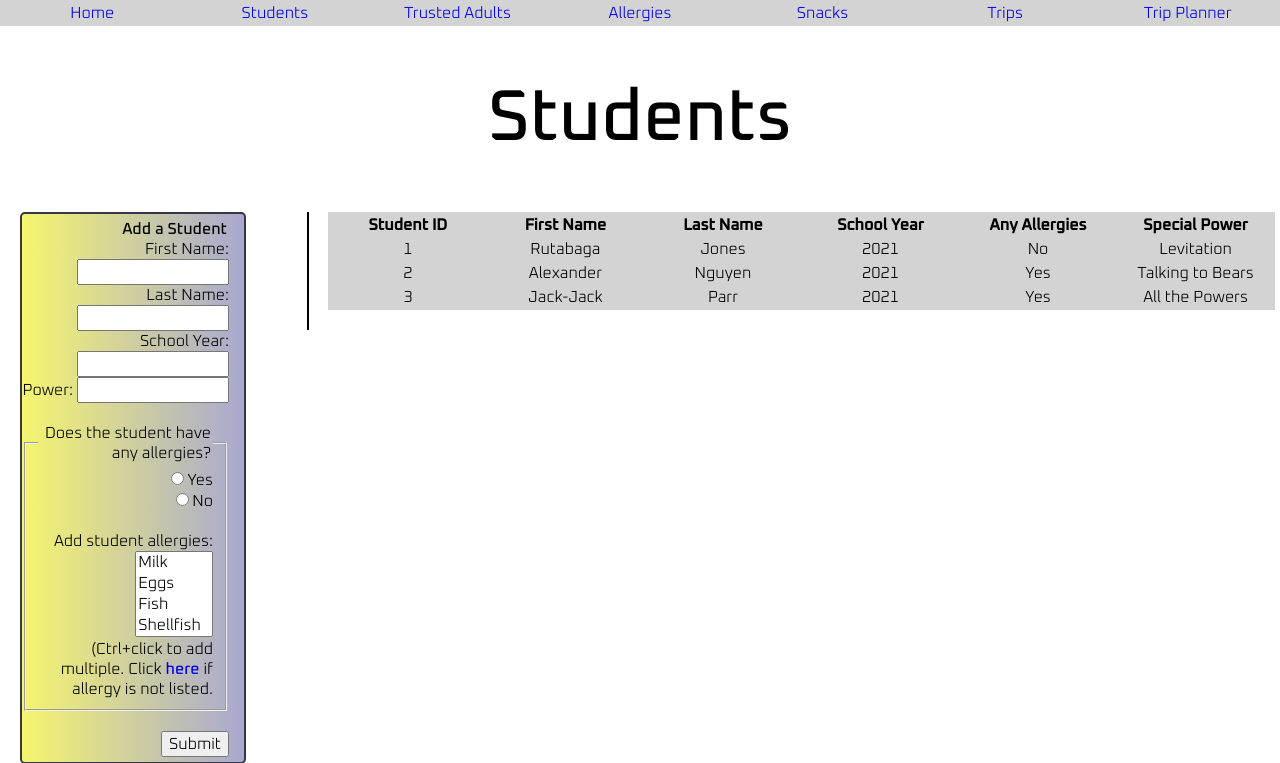
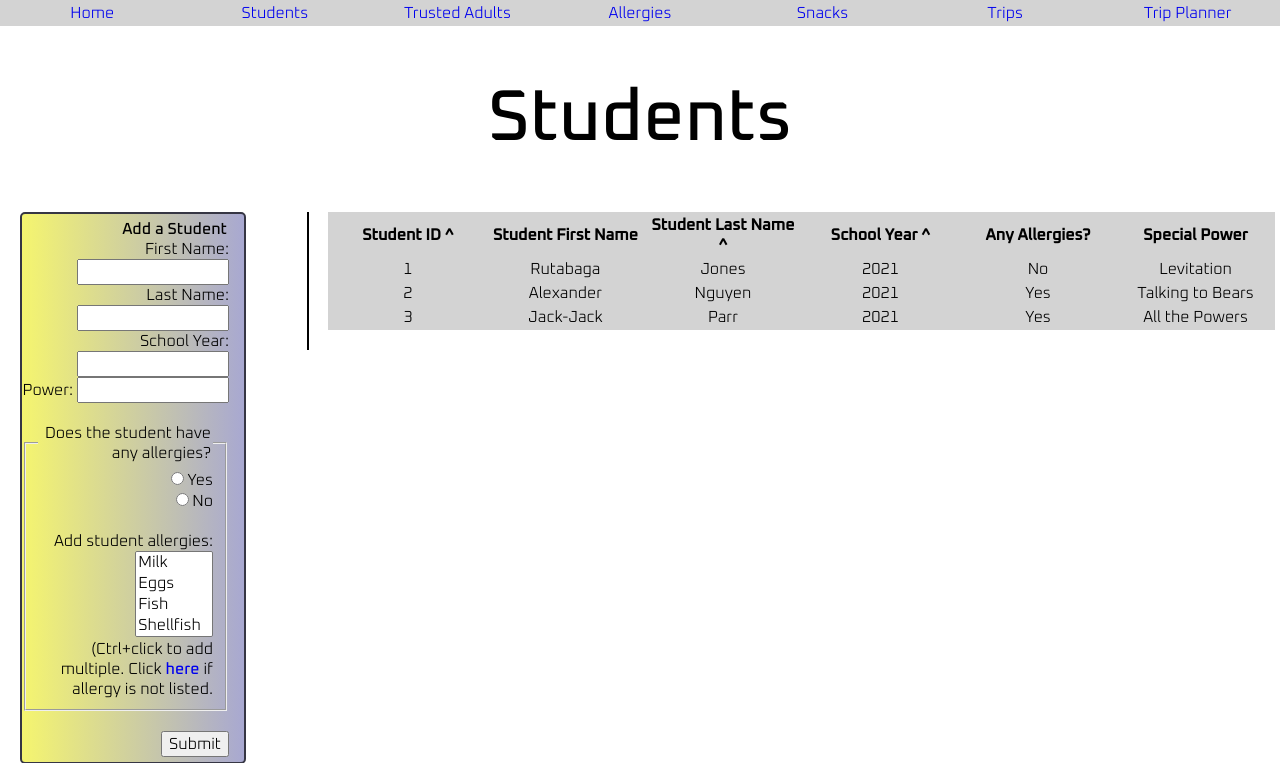
Before and after one commit to jessa9000/fieldtrip-planner, a Flask app: page /Students in a window 1280 px wide. Shown: the top 763 px of the page. Run offline with Flask 2, Linux system fonts and the light colour scheme; data comes from the database, SQL or seed files in the repository; some libraries are stand-ins or nearby versions.

Commit message:
Sorts added to Students table

```diff
--- a/templates/Students.j2
+++ b/templates/Students.j2
@@ -3,9 +3,10 @@
 <head>
 	<title>Ms. Frizzle's Kindergarten Class Field Trip Planner</title>
     <link rel="stylesheet" href="{{ url_for('static', filename='style.css') }}">
+	<script type="text/javascript" src="{{ url_for('static', filename='js/script.js') }}"></script>
 	<script src="https://kit.fontawesome.com/9a64daf693.js" crossorigin="anonymous"></script>
 </head>
-<body>
+<body onload="sortNumColumn([0,3], studentsTable); sortWordColumn([2], studentsTable)">
 
 	<div class="table">
 		<table>
@@ -50,21 +51,16 @@
 			</form>
 		</div>
 		<div class="column2 vertical-line">
-			<table class="data-table">
+			<table class="data-table" id="studentsTable">
 			<thead>
 				<tr>
-					<!-- Iterate through each key in the first row to get the
-					column name -->
-					{% for key in Students[0].keys() %}
-
-					<!-- Create a <th> tag with the key inside of it, this will be
-					our header row -->
-					<th>{{ key }}</th>
-
-					<!-- End of this for loop -->
-					{% endfor %}
+					<th class="sort">Student ID ^</th>
+					<th>Student First Name</th>
+					<th class="sort">Student Last Name ^</th>
+					<th class="sort">School Year ^</th>
+					<th>Any Allergies?</th>
+					<th>Special Power</th>
 				</tr>
-
 			<tbody>
 				<!-- Iterate through every person in Students -->
 				{% for person in Students %}
```
